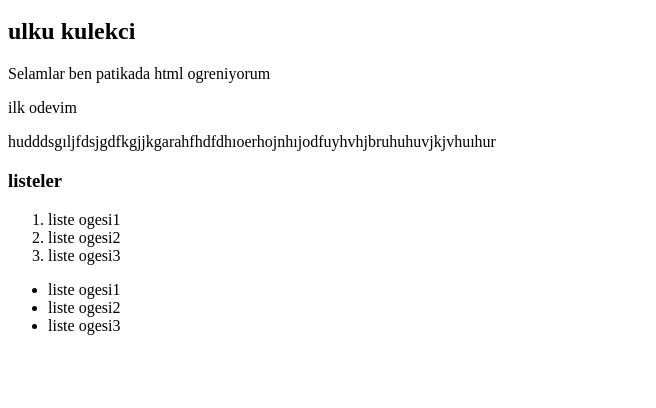
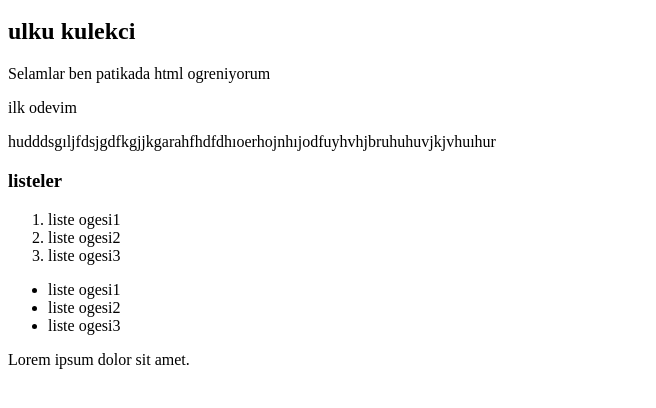
Before and after one commit to ulkulekci/KODLUYORUZ-FRONT-END, a plain HTML site: page index.html in a window 1280 px wide. Shown: the part 48-456 px from the top of the page, without its empty margins (0-656 px from the left). Drawn offline with Linux system fonts and the light colour scheme.

Commit message:
ilk ödev

```diff
--- a/index.html
+++ b/index.html
@@ -1,6 +1,10 @@
 <h1>Kodluyoruz #www.patika.dev html ilk odev </h1>
 <!--aciklama yazildi-->
 <!-- kontrol+ö aciklama -->
+<!--
+    . -> class
+    # -> id
+-->
 <h2>ulku kulekci</h2>
 <p>Selamlar ben patikada html ogreniyorum</p>
 <p>ilk odevim </p>
@@ -14,3 +18,5 @@
 <ul><li>liste ogesi1</li>
     <li>liste ogesi2</li>
     <li>liste ogesi3</li> </ul>
+
+    <p>Lorem ipsum dolor sit amet.</p>
```
